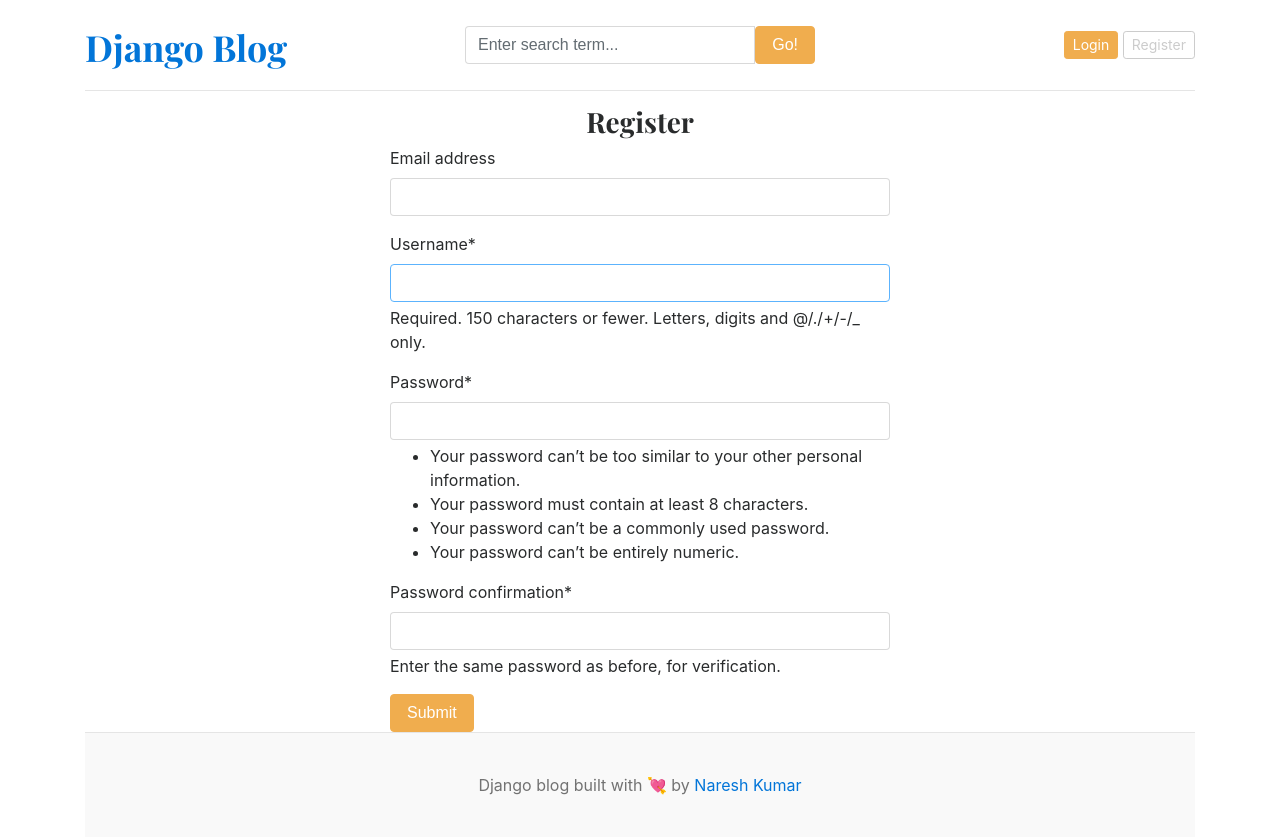
After one commit to naresh-kumar28/project, a Django app: page /register/ in a window 1280 px wide. The commit adds this page. Run offline with Django 5.2, Linux system fonts and the light colour scheme; data that the repository does not hold is empty; some libraries are stand-ins or nearby versions.

Commit message:
Add user authentication features with registration, login, and logout functionality; integrate crispy forms for improved UI

```diff
--- /dev/null
+++ b/blog_main/forms.py
@@ -0,0 +1,7 @@
+from django.contrib.auth.models import User
+from django.contrib.auth.forms import UserCreationForm
+
+class RegistrationForm(UserCreationForm):
+    class Meta:
+        model = User
+        fields = ['email', 'username', 'password1', 'password2']
--- a/blog_main/urls.py
+++ b/blog_main/urls.py
@@ -26,7 +26,10 @@ urlpatterns = [
     path('admin/', admin.site.urls),
     path('', views.home, name='home'),
     path('category/', include('blogs.urls')),
-    path('<slug:slug>/', BlogsViews.blogs, name='blogs'),
+    path('blogs/<slug:slug>/', BlogsViews.blogs, name='blogs'),
     path('blogs/search/', BlogsViews.search, name='search'),
+    path('register/', views.register, name='register'),
+    path('login/', views.login, name='login'),
+    path('logout/', views.logout, name='logout'),
 
 ]+ static(settings.MEDIA_URL, document_root = settings.MEDIA_ROOT)
--- a/blog_main/views.py
+++ b/blog_main/views.py
@@ -1,6 +1,9 @@
-from django.shortcuts import render
+from django.shortcuts import redirect, render
 from blogs.models import Blog
 from assignments.models import About
+from .forms import RegistrationForm
+from django.contrib.auth.forms import AuthenticationForm
+from django.contrib import auth
 
 def home(request):
     featured_posts = Blog.objects.filter(is_featured=True, status='Published').order_by('updated_at')
@@ -18,3 +21,40 @@ def home(request):
     }
 
     return render(request, 'home.html', context)
+
+def register(request):
+    if request.method == 'POST':
+        form = RegistrationForm(request.POST)
+        if form.is_valid():
+            form.save()
+            return redirect('home')
+    else:
+        form = RegistrationForm()
+
+    context = {
+        'form' : form,
+    }
+    return render(request, 'register.html', context)
+
+
+def login(request):
+    if request.method == 'POST':
+        form = AuthenticationForm(request=request, data=request.POST)
+        if form.is_valid():
+            username = form.cleaned_data.get('username')
+            password = form.cleaned_data.get('password')
+
+            user = auth.authenticate(username=username, password=password)
+            if user is not None:
+                auth.login(request, user)
+                return redirect('home')
+    else:
+        form = AuthenticationForm()
+    context = {
+        'form': form
+    }
+    return render(request, 'login.html', context)
+
+def logout(request):
+    auth.logout(request)
+    return redirect('home')
--- a/templates/base.html
+++ b/templates/base.html
@@ -29,8 +29,13 @@
         </div>
 
         <div class="col-4 d-flex justify-content-end align-items-center">
-          <a class="btn btn-sm btn-warning" href="#">Login</a> &nbsp;
-          <a class="btn btn-sm btn-outline-secondary" href="#">Register</a>
+          {% if not user.is_authenticated %}
+          <a class="btn btn-sm btn-warning" href="{% url 'login' %}">Login</a> &nbsp;
+          <a class="btn btn-sm btn-outline-secondary" href="{% url 'register' %}">Register</a>
+          {% else %}
+          <span class="mr-2">Welcome, {{ user.username }}</span>
+          <a class="btn btn-sm btn-warning" href="{% url 'logout' %}">Logout</a>
+          {% endif %}
         </div>
       </div>
     </header>
--- /dev/null
+++ b/templates/register.html
@@ -0,0 +1,12 @@
+{% extends "base.html" %}
+
+{% block content %}
+    {% load crispy_forms_tags %}
+    <h3 class='text-center'>Register</h3>
+    <form action="{% url 'register' %}" method="POST" style="width: 500px; margin: auto;">
+        {% csrf_token %}
+        {{form|crispy}}
+        <button type="submit" class="btn btn-warning">Submit</button>
+    </form>
+
+{% endblock  %}
```
Also changed, not shown: blog_main/settings.py (+6 -1 lines), templates/login.html (added, +13 -0 lines).
